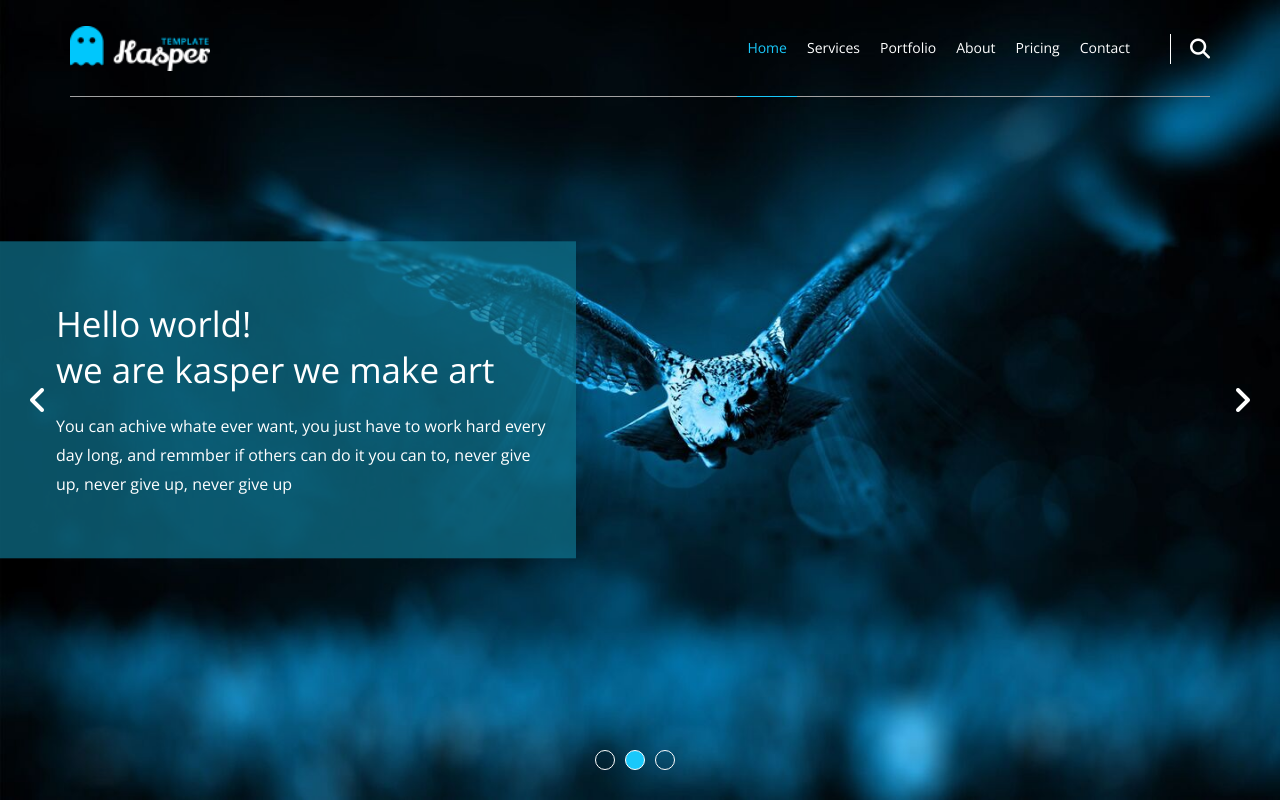
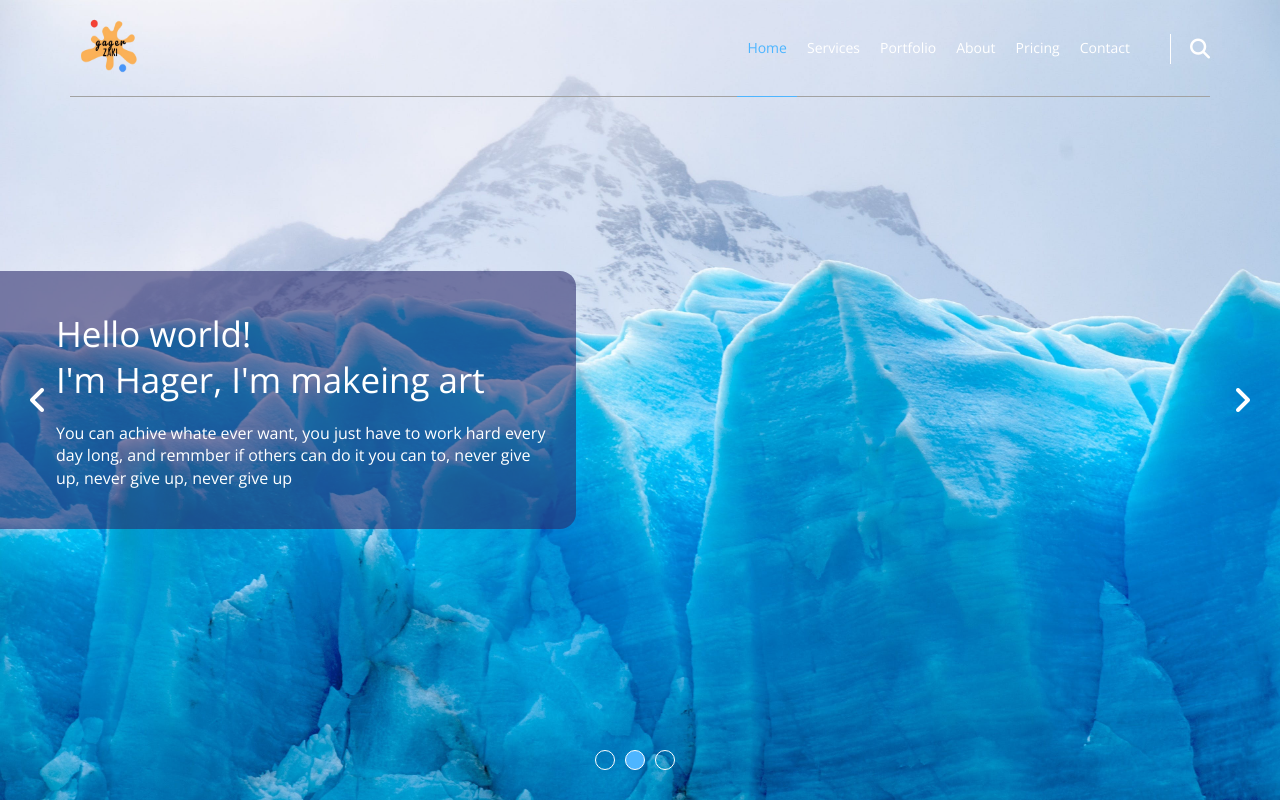
Before and after one commit to Moaz-Nafa/Template, a plain HTML site: page index.html in a window 1280 px wide. Shown: the top 802 px of the page. Drawn offline with nearby package versions, Linux system fonts and the light colour scheme.

Commit message:
chaining background

```diff
--- a/css/kasper.css
+++ b/css/kasper.css
@@ -1,7 +1,7 @@
 /* Start varables */
 :root {
-    --main-color: #19c8fa;
-    --scandary-color: rgb(15 116 143 / 70%);
+    --main-color: #4db5ff;
+    --scandary-color: #2c2c6c96;
     --paragraph-color: #777;
     --section-padding: 100px;
 }
@@ -115,6 +115,8 @@ header .container::after {
 }
 header img {
     height: 45px;
+    width: 80px;
+    height: 90px;
 }
 header nav {
     flex: 1;
@@ -182,7 +184,7 @@ header .form i {
 /* End header */
 /* Start landing */
 .landing {
-    background-image: url('../images/156013.jpg');
+    background-image: url('../images/nature-1.jpg');
     min-height: 100vh;
     background-size: cover;
 }
@@ -201,10 +203,12 @@ header .form i {
     transform: translateY(-50%);
     color: white;
     width: 45%;
-    padding: 60px 20px;
+    padding: 40px 20px;
     background-color: var(--scandary-color);
     display: flex;
     justify-content: flex-end;
+    border-radius: 0 1rem 1rem 0;
+
 }
 .landing .text .contant {
     width: 500px;
@@ -225,7 +229,7 @@ header .form i {
 }
 .landing .text .contant p {
     font-size: 16px;
-    line-height: 1.8;
+    line-height: 1.4;
 }
 .landing .change-background {
     position: absolute;
--- a/index.html
+++ b/index.html
@@ -20,7 +20,7 @@
     <!-- Start header -->
     <header>
         <div class="container">
-                <img src="images/logo (1).png" alt="">
+                <img src="images/logo33.png" alt="">
             <nav>
                 <i class="fas fa-bars toggle-menu" ></i>
                 <ul>
@@ -44,7 +44,7 @@
         <div class="overlay"></div>
         <div class="text">
             <div class="contant">
-            <h2>Hello world! <br>we are kasper we make art</h2>
+            <h2>Hello world! <br>I'm Hager, I'm makeing art</h2>
             <p>You can achive whate ever want, you just have to work hard every day long,
                 and remmber if others can do it you can to, never give up, never give up, never give up
             </p>
```
Also changed, not shown: images/logo33.png (added), images/nature-1.jpg (added).
